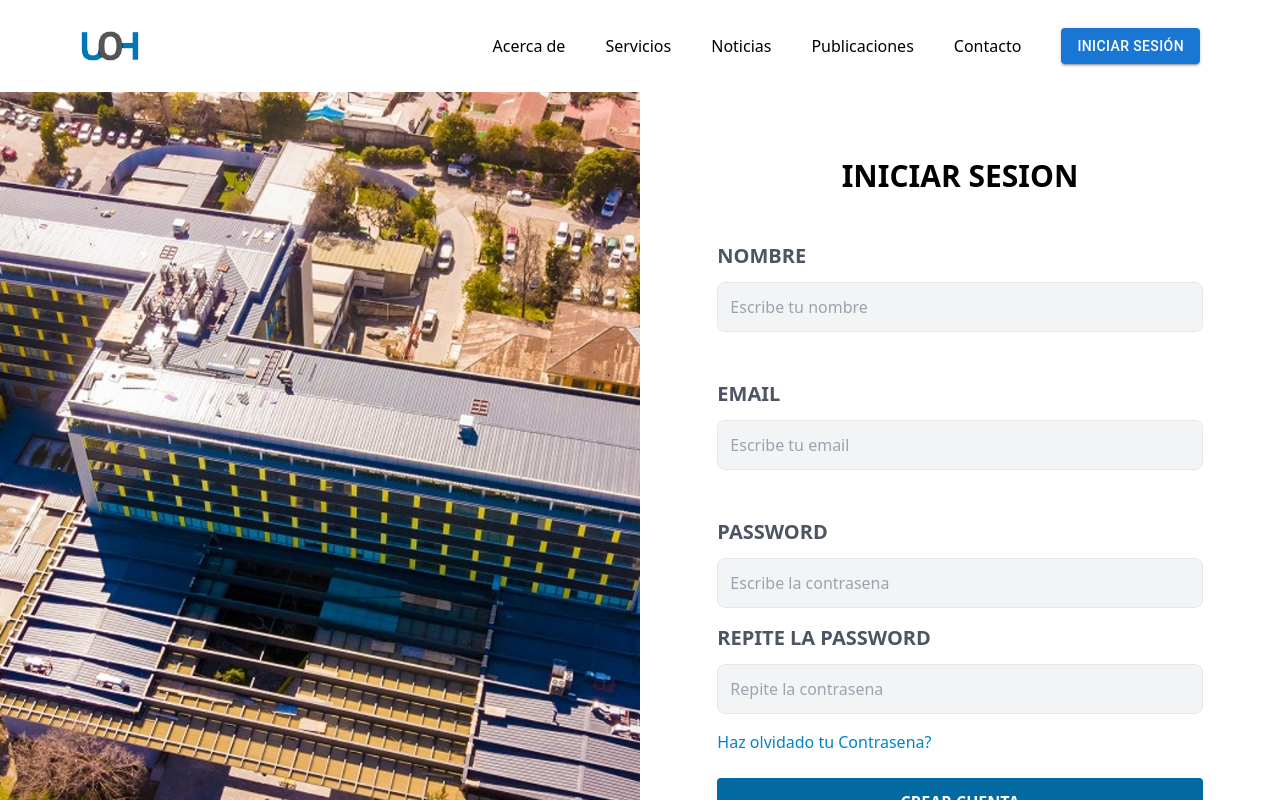
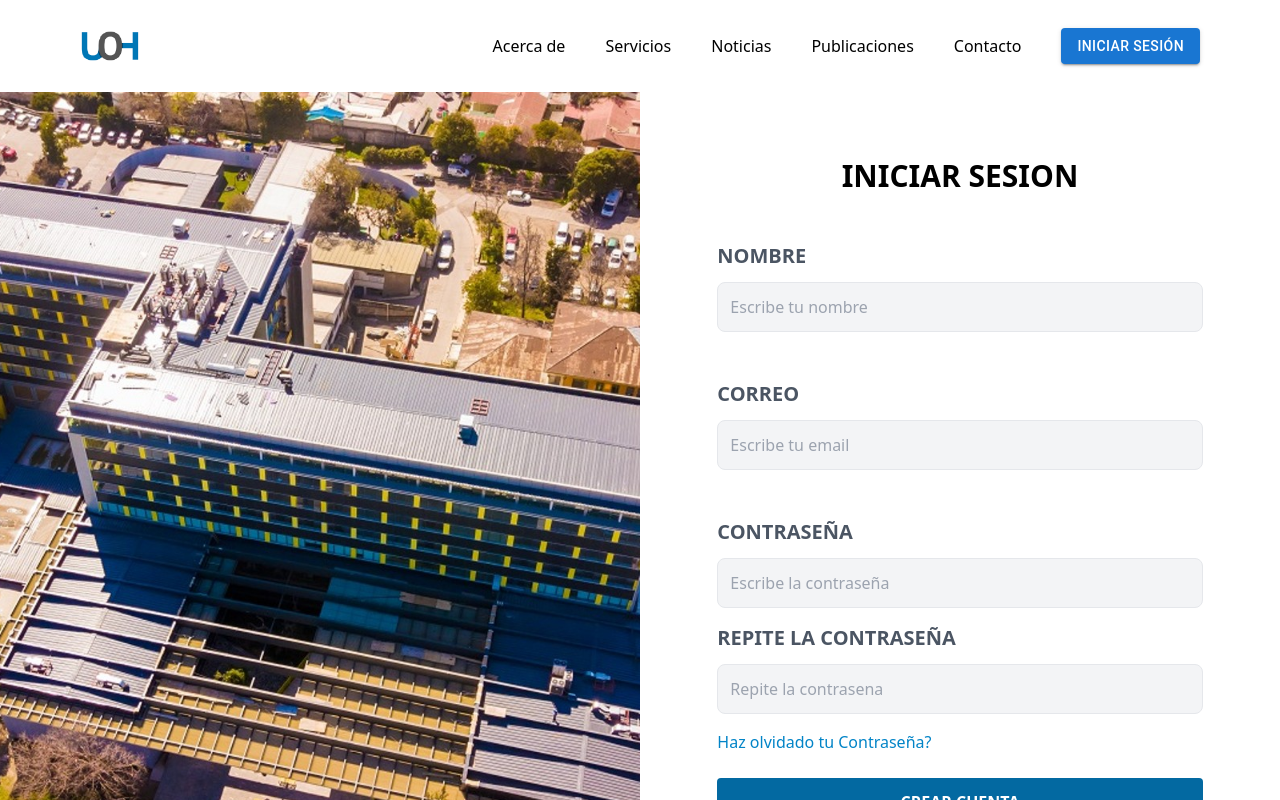
Before and after one commit to Limir-Software-Solutions/hpc-frontend, a React (Create React App) app: page /signup in a window 1280 px wide. Shown: the top 800 px of the page. Built offline with nearby package versions, Linux system fonts and the light colour scheme.

Commit message:
Cambios: pasar a español, poner "eñes" cambio de foto en el ForgotPasswo

```diff
--- a/src/pages/ConfirmAccount/index.js
+++ b/src/pages/ConfirmAccount/index.js
@@ -32,7 +32,7 @@ const ConfirmarCuenta = () => {
             }
         }
         confirmarCuenta();
-    }, [])
+    }, )
 
     const { msg } = alerta
 
--- a/src/pages/ForgotPassword/index.js
+++ b/src/pages/ForgotPassword/index.js
@@ -44,7 +44,7 @@ const ForgotPassword = () => {
 				<Hidden smDown>
 					{/* La imagen solo se mostrará en pantallas mayores o iguales a `md` */}
 					<img
-						src="https://www.mundodeportivo.com/alfabeta/hero/2023/05/hollow-knight.1683709273.8012.jpg?width=768&aspect_ratio=16:9&format=nowebp"
+						src="static/images/login.jpg"
 						alt="hola"
 						className="h-screen w-full md:w-1/2 object-cover"
 					/>
@@ -55,20 +55,20 @@ const ForgotPassword = () => {
 						onSubmit={handleSubmit}
 					>
 						<h1 className={'text-3xl font-bold text-center mb-2 uppercase'}>
-							Recupera Tu Contrasena
+							Recupera Tu Contraseña
 						</h1>
 
 						{msg && <Error alerta={alerta} />}
 
 						<h2 className={'text-xl font-bold text-center mb-6 uppercase'}>
-							Ingresando tu Email
+							Ingresando tu Correo
 						</h2>
 						<div className={'my-4'}>
 							<label
 								className={'uppercase text-gray-600 block text-xl font-bold'}
 								htmlFor={'email'}
 							>
-								Email
+								Correo
 							</label>
 							<input
 								type={'email'}
@@ -82,7 +82,7 @@ const ForgotPassword = () => {
 							href={'/login'}
 							className="text-sky-600 hover:text-sky-500 transition-colors"
 						>
-							Tienes cuenta? Inicia sesion
+							Tienes cuenta? Inicia Sesión
 						</a>
 
 						<input
--- a/src/pages/Login/index.jsx
+++ b/src/pages/Login/index.jsx
@@ -21,18 +21,16 @@ const Login = () => {
 
     try {
       const { data } = await axios.post(
-          `http://localhost:8081/users/login`,
+          `${import.meta.env.VITE_BACKEND_URL}/api/usuarios/login`,
           { email, password }
       );
       setError({});
-
       localStorage.setItem('token', data.token);
-      console.log(data)
       // setAuth(data);
       // navigate('/proyectos')
     } catch (e) {
       setError({
-        msg: e.response.data.message,
+        msg: 'El usuario no existe',
         error: true,
       });
     }
@@ -66,7 +64,7 @@ const Login = () => {
                     className={'uppercase text-gray-600 block text-xl font-bold'}
                     htmlFor={'email'}
                 >
-                  Email
+                  Correo
                 </label>
                 <input
                     type={'email'}
@@ -81,11 +79,11 @@ const Login = () => {
                     className={'uppercase text-gray-600 block text-xl font-bold'}
                     htmlFor={'password'}
                 >
-                  Password
+                  Contraseña
                 </label>
                 <input
                     type={'password'}
-                    placeholder={'Escribe la contrasena'}
+                    placeholder={'Escribe la contraseña'}
                     className={'w-full mt-3 p-3 border rounded-lg bg-gray-100'}
                     value={password}
                     onChange={(e) => setPassword(e.target.value)}
@@ -95,7 +93,7 @@ const Login = () => {
                   href={'/forgot-password'}
                   className="text-sky-600 hover:text-sky-500 transition-colors"
               >
-                Haz olvidado tu <span>Contrasena?</span>
+                Haz olvidado tu <span>Contraseña?</span>
               </a>
 
               <input
--- a/src/pages/Signup/index.js
+++ b/src/pages/Signup/index.js
@@ -81,7 +81,7 @@ const Signup = () => {
                                 className={'uppercase text-gray-600 block text-xl font-bold'}
                                 htmlFor={'email'}
                             >
-                                Email
+                                Correo
                             </label>
                             <input
                                 type={'email'}
@@ -96,11 +96,11 @@ const Signup = () => {
                                 className={'uppercase text-gray-600 block text-xl font-bold'}
                                 htmlFor={'password'}
                             >
-                                Password
+                                Contraseña
                             </label>
                             <input
                                 type={'password'}
-                                placeholder={'Escribe la contrasena'}
+                                placeholder={'Escribe la contraseña'}
                                 className={'w-full mt-3 p-3 border rounded-lg bg-gray-100'}
                                 value={password}
                                 onChange={(e) => setPassword(e.target.value)}
@@ -111,7 +111,7 @@ const Signup = () => {
                                 className={'uppercase text-gray-600 block text-xl font-bold'}
                                 htmlFor={'repeatPassword'}
                             >
-                                Repite la Password
+                                Repite la Contraseña
                             </label>
                             <input
                                 type={'password'}
@@ -125,7 +125,7 @@ const Signup = () => {
                             href={'/forgot-password'}
                             className="text-sky-600 hover:text-sky-500 transition-colors"
                         >
-                            Haz olvidado tu <span>Contrasena?</span>
+                            Haz olvidado tu <span>Contraseña?</span>
                         </a>
 
                         <input
```
